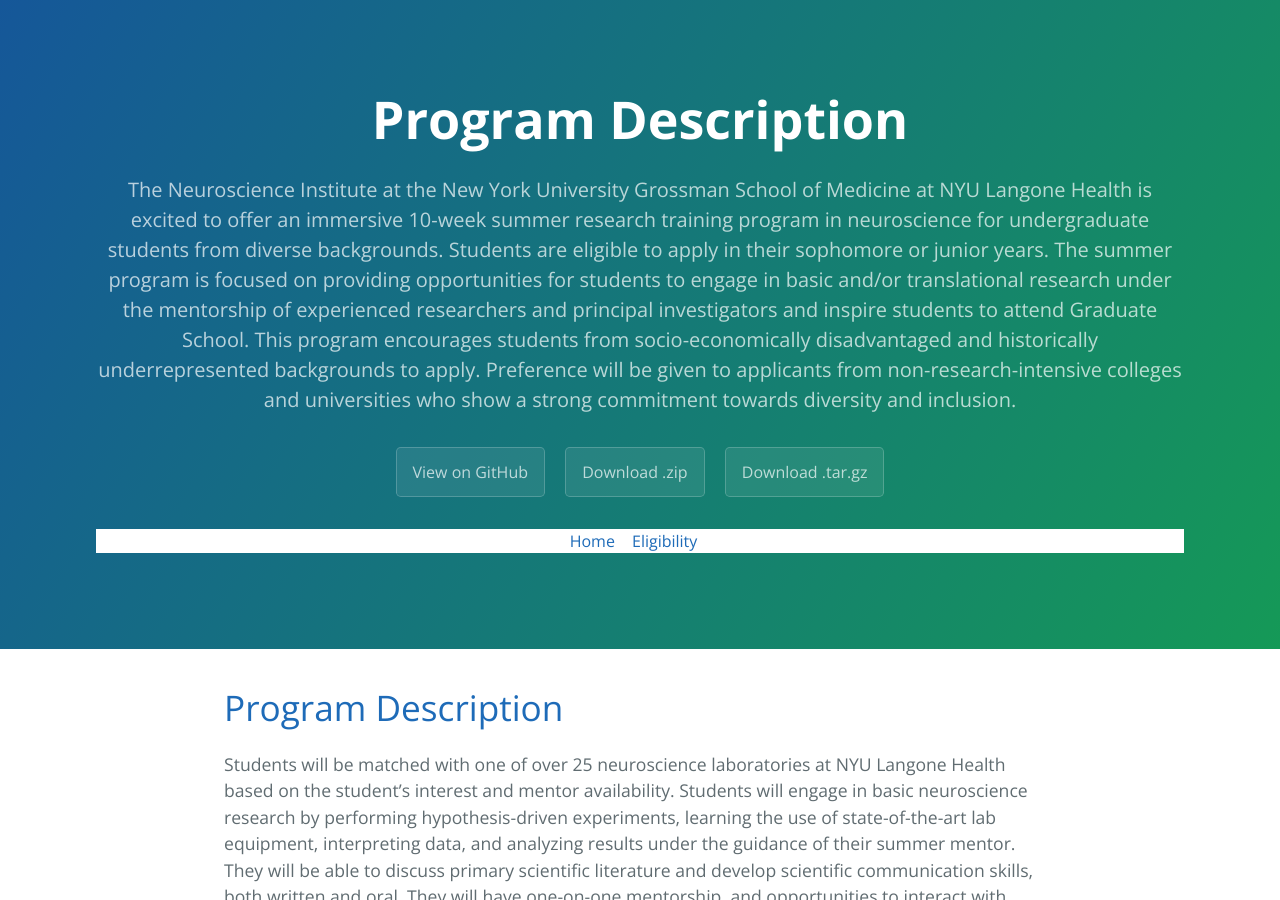
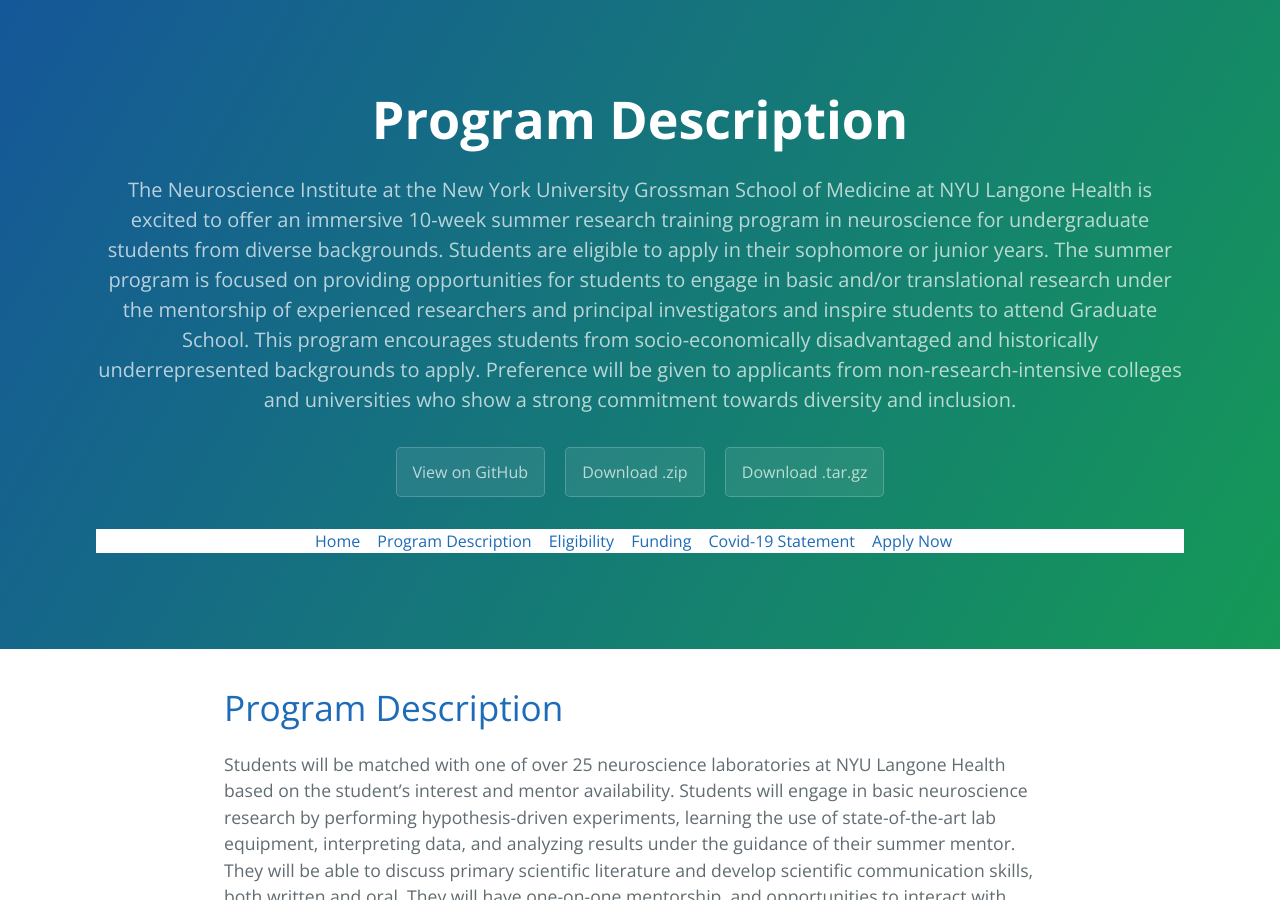
Before and after one commit to NICDIundergrad/SummerUndergradProgramWeb, a Jekyll site: the page built from index.md, in a window 1280 px wide and 900 px high. Built offline with Jekyll 4.4.1, drawn with Linux system fonts in a browser that asks for light colours; our own code applies the rules of GitHub Pages for plain Markdown files.

Commit message:
Update nav.html

```diff
--- a/_includes/nav.html
+++ b/_includes/nav.html
@@ -1,4 +1,8 @@
 <p style="text-align: center; background-color: white;">
   <a href="{{site.baseurl}}/">Home</a> |
+  <a href="{{site.baseurl}}/#program-description">Program Description</a> |
   <a href="{{site.baseurl}}/#eligibility">Eligibility</a> |
+  <a href="{{site.baseurl}}/#funding">Funding</a> |
+  <a href="{{site.baseurl}}/#covid">Covid-19 Statement</a> |
+  <a href="{{site.baseurl}}/#applynow">Apply Now</a> |
 </p>
```
